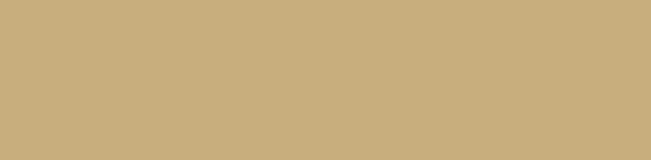
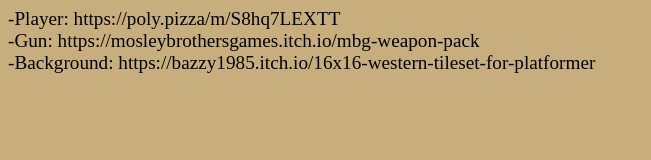
Before and after one commit to CarpetFloor/QuickIronWeb, a website: page Pages/credits.html in a window 1280 px wide. Shown: the whole page, without its empty margins (0-651 px from the left). Drawn offline with Linux system fonts and the light colour scheme; a web font is replaced by a local one.

Commit message:
Assets added

```diff
--- a/Pages/credits.html
+++ b/Pages/credits.html
@@ -2,5 +2,9 @@
     <link rel="stylesheet" href="../style.css">
 </head>
 <body>
-
+    <p>
+        -Player: https://poly.pizza/m/S8hq7LEXTT<br>
+        -Gun: https://mosleybrothersgames.itch.io/mbg-weapon-pack<br>
+        -Background: https://bazzy1985.itch.io/16x16-western-tileset-for-platformer
+    </p>
 </body>
```
Also changed, not shown: Scripts/script.js (+14 -0 lines), Assets/Foreground.png (added), Assets/Player/Idle.png (added), Assets/Revolver.png (added), Assets/Sky.png (added).
